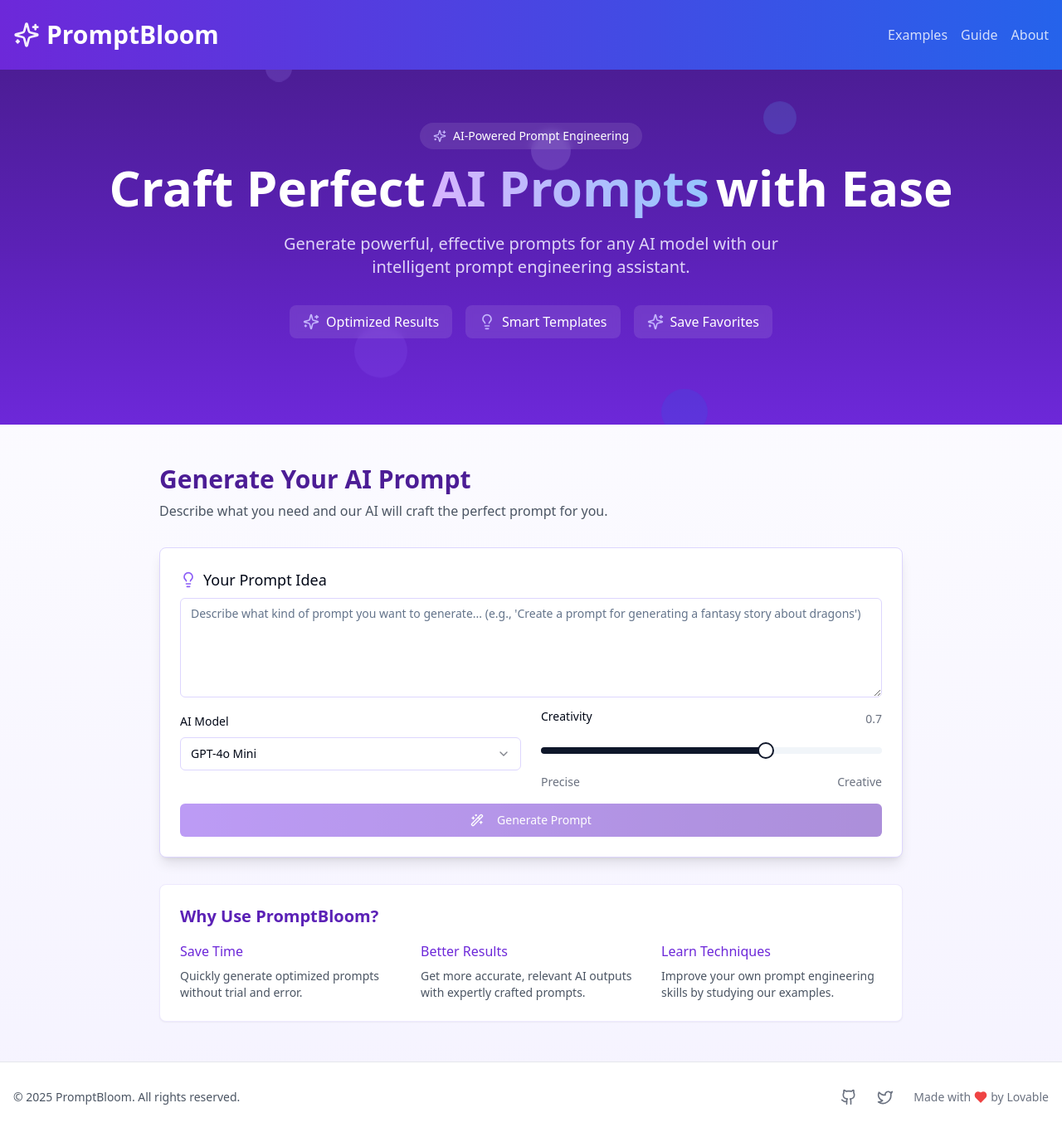
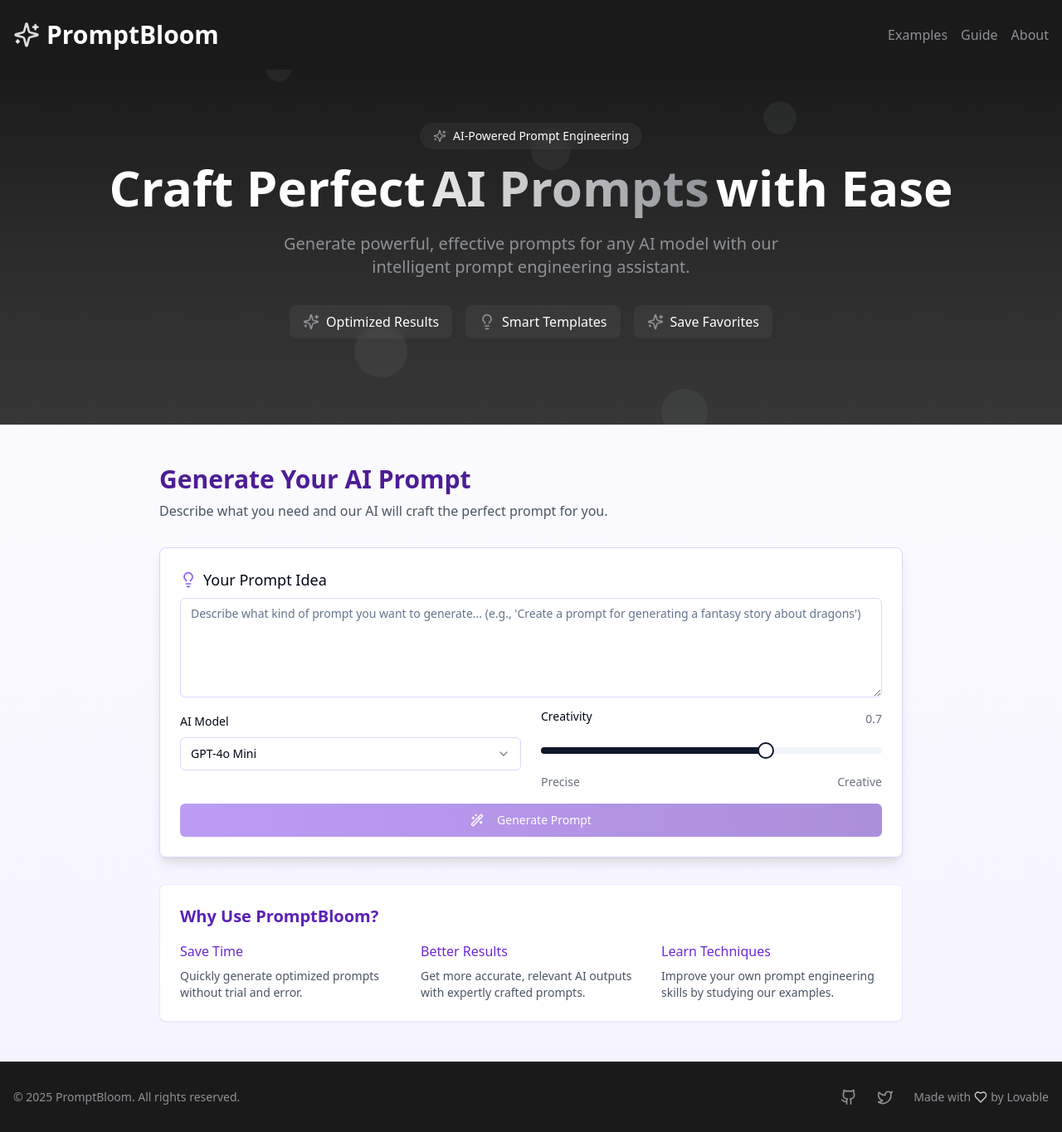
Before and after one commit to iknowl97/prompt-bloom-studio, a React (Vite) app: page / in a window 1280 px wide. Shown: the whole page at 83% size. Built offline with nearby package versions, Linux system fonts and the light colour scheme.

Commit message:
Refactor: Improve UI with modern colors and smooth scrolling
- Implement smooth scrolling for improved user experience.
- Update color scheme to a modern black, white, and gray palette.
- Introduce gradients for AI-powered features.

```diff
--- a/src/components/Footer.tsx
+++ b/src/components/Footer.tsx
@@ -3,25 +3,25 @@ import { Github, Twitter, Heart } from "lucide-react";
 
 export function Footer() {
   return (
-    <footer className="bg-white border-t border-gray-200 py-8">
+    <footer className="bg-[#1a1a1a] border-t border-white/10 py-8">
       <div className="container mx-auto px-4">
         <div className="flex flex-col md:flex-row justify-between items-center">
           <div className="mb-4 md:mb-0">
-            <p className="text-gray-600 text-sm">
+            <p className="text-[#8E9196] text-sm">
               © {new Date().getFullYear()} PromptBloom. All rights reserved.
             </p>
           </div>
 
           <div className="flex items-center space-x-6">
-            <a href="#" className="text-gray-500 hover:text-prompt-600 transition-colors">
+            <a href="#" className="text-[#8E9196] hover:text-white transition-colors">
               <Github className="h-5 w-5" />
             </a>
-            <a href="#" className="text-gray-500 hover:text-prompt-600 transition-colors">
+            <a href="#" className="text-[#8E9196] hover:text-white transition-colors">
               <Twitter className="h-5 w-5" />
             </a>
-            <div className="flex items-center text-gray-500 text-sm">
+            <div className="flex items-center text-[#8E9196] text-sm">
               <span>Made with</span>
-              <Heart className="h-4 w-4 mx-1 text-red-500 fill-red-500" />
+              <Heart className="h-4 w-4 mx-1 text-white/80" />
               <span>by Lovable</span>
             </div>
           </div>
--- a/src/components/Header.tsx
+++ b/src/components/Header.tsx
@@ -3,17 +3,17 @@ import { Sparkles } from "lucide-react";
 
 export function Header() {
   return (
-    <div className="w-full py-6 bg-gradient-to-r from-prompt-700 to-blue-600 bg-size-200 animate-gradient-shift">
+    <div className="w-full py-6 bg-[#1a1a1a] shadow-lg">
       <div className="container mx-auto px-4">
         <div className="flex items-center justify-between">
           <div className="flex items-center space-x-2">
-            <Sparkles className="h-8 w-8 text-white animate-pulse-soft" />
+            <Sparkles className="h-8 w-8 text-white/90 animate-pulse-soft" />
             <h1 className="text-2xl md:text-3xl font-bold text-white">PromptBloom</h1>
           </div>
           <div className="hidden md:flex items-center space-x-4">
-            <a href="#" className="text-white/80 hover:text-white transition-colors">Examples</a>
-            <a href="#" className="text-white/80 hover:text-white transition-colors">Guide</a>
-            <a href="#" className="text-white/80 hover:text-white transition-colors">About</a>
+            <a href="#" className="text-[#8E9196] hover:text-white transition-colors">Examples</a>
+            <a href="#" className="text-[#8E9196] hover:text-white transition-colors">Guide</a>
+            <a href="#" className="text-[#8E9196] hover:text-white transition-colors">About</a>
           </div>
         </div>
       </div>
--- a/src/components/Hero.tsx
+++ b/src/components/Hero.tsx
@@ -3,43 +3,43 @@ import { Sparkles, Stars, Lightbulb } from "lucide-react";
 
 export function Hero() {
   return (
-    <div className="relative overflow-hidden bg-gradient-to-b from-prompt-900 via-prompt-800 to-prompt-700 py-16 text-center text-white">
-      {/* Animated background elements */}
+    <div className="relative overflow-hidden bg-gradient-to-b from-[#1a1a1a] via-[#2b2b2b] to-[#373737] py-16 text-center text-white">
+      {/* Animated background elements with updated colors */}
       <div className="absolute inset-0 overflow-hidden">
-        <div className="absolute -top-4 left-1/4 h-8 w-8 rounded-full bg-prompt-400/20 animate-float" style={{ animationDelay: "0s" }}></div>
-        <div className="absolute top-20 left-1/2 h-12 w-12 rounded-full bg-prompt-300/20 animate-float" style={{ animationDelay: "0.5s" }}></div>
-        <div className="absolute top-12 right-1/4 h-10 w-10 rounded-full bg-blue-400/20 animate-float" style={{ animationDelay: "1s" }}></div>
-        <div className="absolute bottom-12 left-1/3 h-16 w-16 rounded-full bg-prompt-500/20 animate-float" style={{ animationDelay: "1.5s" }}></div>
-        <div className="absolute -bottom-4 right-1/3 h-14 w-14 rounded-full bg-blue-600/20 animate-float" style={{ animationDelay: "2s" }}></div>
+        <div className="absolute -top-4 left-1/4 h-8 w-8 rounded-full bg-white/5 animate-float" style={{ animationDelay: "0s" }}></div>
+        <div className="absolute top-20 left-1/2 h-12 w-12 rounded-full bg-white/5 animate-float" style={{ animationDelay: "0.5s" }}></div>
+        <div className="absolute top-12 right-1/4 h-10 w-10 rounded-full bg-[#8E9196]/10 animate-float" style={{ animationDelay: "1s" }}></div>
+        <div className="absolute bottom-12 left-1/3 h-16 w-16 rounded-full bg-white/5 animate-float" style={{ animationDelay: "1.5s" }}></div>
+        <div className="absolute -bottom-4 right-1/3 h-14 w-14 rounded-full bg-[#8E9196]/10 animate-float" style={{ animationDelay: "2s" }}></div>
       </div>
 
       <div className="relative container mx-auto px-4">
-        <div className="inline-flex items-center justify-center mb-4 bg-white/10 backdrop-blur-sm px-4 py-1.5 rounded-full">
-          <Stars className="h-4 w-4 mr-2 text-prompt-300" />
+        <div className="inline-flex items-center justify-center mb-4 bg-white/5 backdrop-blur-sm px-4 py-1.5 rounded-full">
+          <Stars className="h-4 w-4 mr-2 text-[#8E9196]" />
           <span className="text-sm font-medium">AI-Powered Prompt Engineering</span>
         </div>
 
         <h1 className="mb-6 text-4xl md:text-5xl lg:text-6xl font-bold leading-tight">
           Craft Perfect
-          <span className="bg-gradient-to-r from-purple-300 to-blue-300 bg-clip-text text-transparent px-2">AI Prompts</span>
+          <span className="bg-gradient-to-r from-white/90 to-[#8E9196] bg-clip-text text-transparent px-2">AI Prompts</span>
           with Ease
         </h1>
 
-        <p className="mx-auto max-w-2xl text-lg md:text-xl text-prompt-100/90 mb-8">
+        <p className="mx-auto max-w-2xl text-lg md:text-xl text-[#8E9196] mb-8">
           Generate powerful, effective prompts for any AI model with our intelligent prompt engineering assistant.
         </p>
 
         <div className="flex flex-wrap justify-center gap-4 mb-10">
-          <div className="flex items-center space-x-2 bg-white/10 backdrop-blur-sm px-4 py-2 rounded-lg">
-            <Sparkles className="h-5 w-5 text-prompt-300" />
+          <div className="flex items-center space-x-2 bg-white/5 backdrop-blur-sm px-4 py-2 rounded-lg">
+            <Sparkles className="h-5 w-5 text-[#8E9196]" />
             <span>Optimized Results</span>
           </div>
-          <div className="flex items-center space-x-2 bg-white/10 backdrop-blur-sm px-4 py-2 rounded-lg">
-            <Lightbulb className="h-5 w-5 text-prompt-300" />
+          <div className="flex items-center space-x-2 bg-white/5 backdrop-blur-sm px-4 py-2 rounded-lg">
+            <Lightbulb className="h-5 w-5 text-[#8E9196]" />
             <span>Smart Templates</span>
           </div>
-          <div className="flex items-center space-x-2 bg-white/10 backdrop-blur-sm px-4 py-2 rounded-lg">
-            <Stars className="h-5 w-5 text-prompt-300" />
+          <div className="flex items-center space-x-2 bg-white/5 backdrop-blur-sm px-4 py-2 rounded-lg">
+            <Stars className="h-5 w-5 text-[#8E9196]" />
             <span>Save Favorites</span>
           </div>
         </div>
--- a/src/index.css
+++ b/src/index.css
@@ -49,6 +49,10 @@
     --sidebar-border: 220 13% 91%;
 
     --sidebar-ring: 217.2 91.2% 59.8%;
+
+    --ai-gradient-1: linear-gradient(135deg, #1a1a1a 0%, #373737 100%);
+    --ai-gradient-2: linear-gradient(135deg, #2b2b2b 0%, #404040 100%);
+    --space-gray: #8E9196;
   }
 
   .dark {
@@ -95,7 +99,11 @@
     @apply border-border;
   }
 
+  html {
+    scroll-behavior: smooth;
+  }
+
   body {
-    @apply bg-background text-foreground;
+    @apply bg-background text-foreground antialiased;
   }
 }
```
